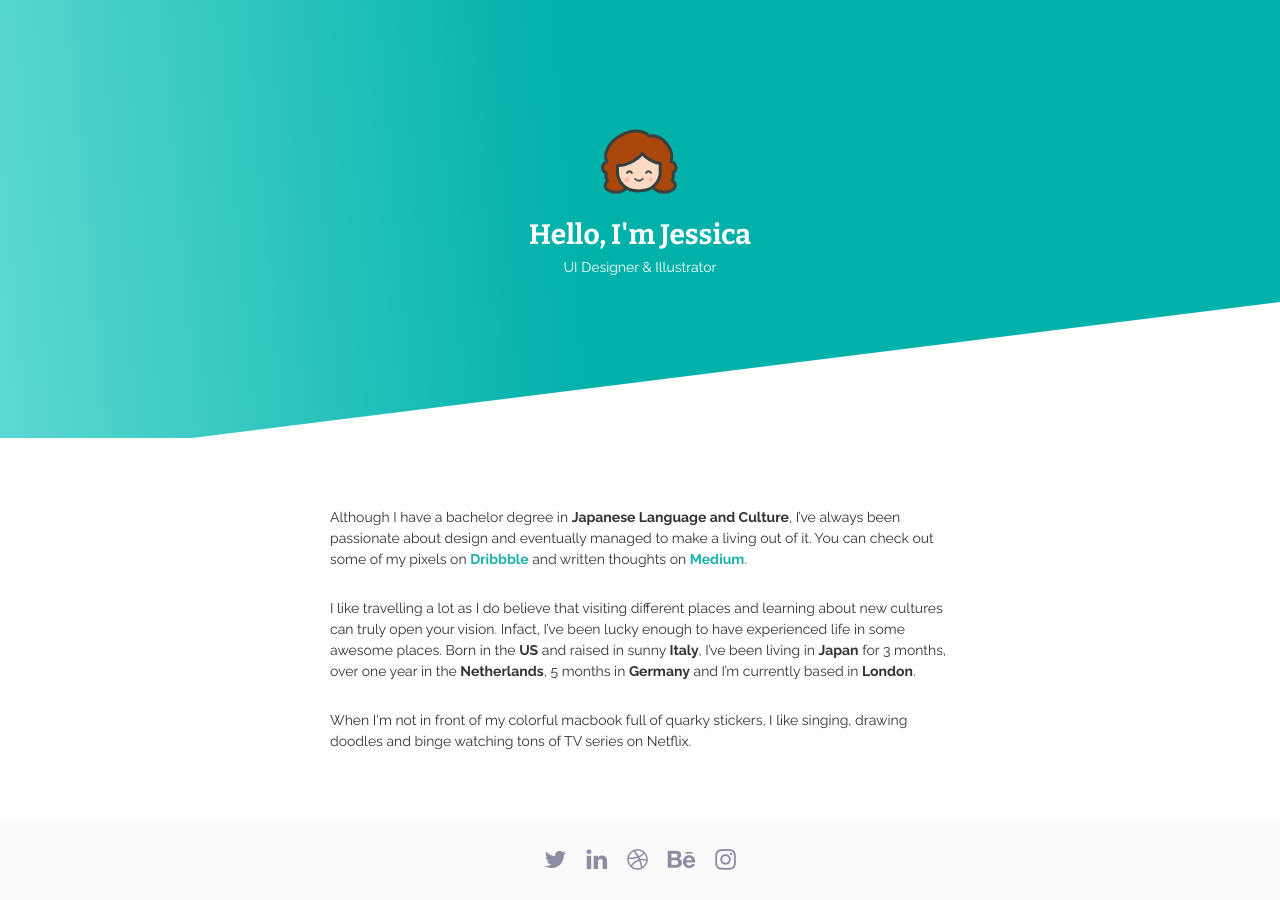
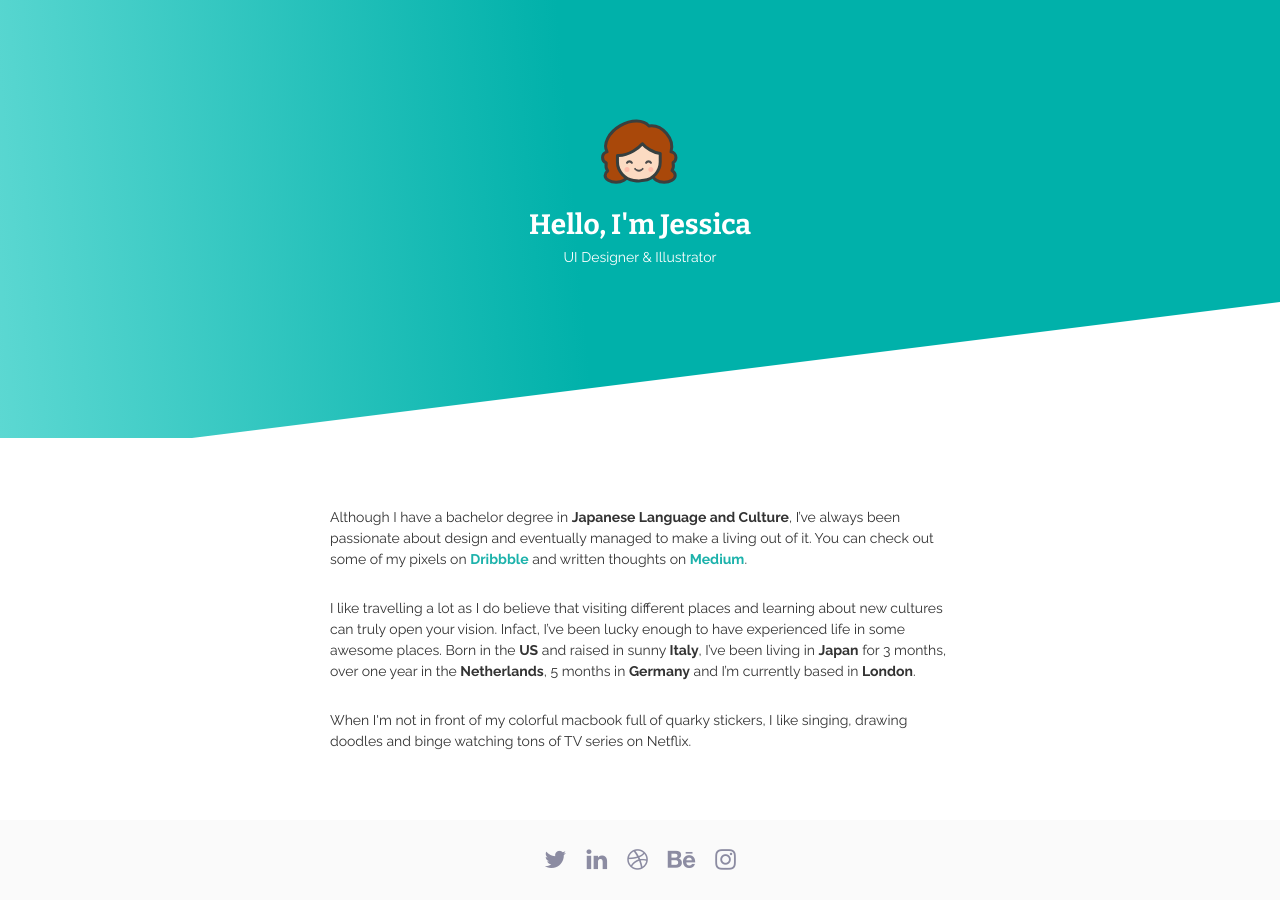
Before and after one commit to jexyla/jexyla.github.io, a Jekyll site: the page built from index.html, in a window 1280 px wide. Built offline with Jekyll 4.4.1, drawn with Linux system fonts in a browser that asks for light colours; nearby versions of some CDN libraries.

Commit message:
Fix issue with header image

```diff
--- a/css/main.scss
+++ b/css/main.scss
@@ -128,7 +128,9 @@ section {
     flex: 2 auto;
     min-height: 100%;
 }
+
 /* Icons */
+
 .flex-vertical-container {
     // vertically and horizontally center children
     display: flex;
@@ -147,10 +149,13 @@ section {
     font-size: 24px;
     margin: 0 10px;
 }
+
 /* Header */
+
 header img {
-    margin: 20px;
+    margin-bottom: 20px;
 }
+
 @media (max-width: 600px) {
     section {
         font-size: 18px;
```
